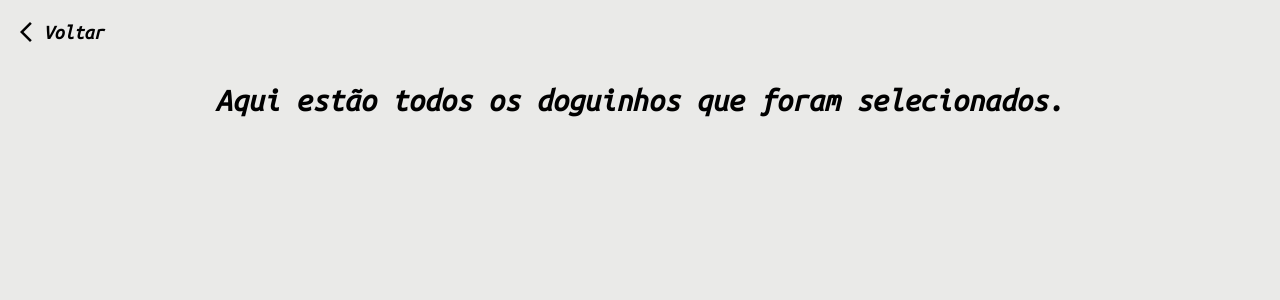
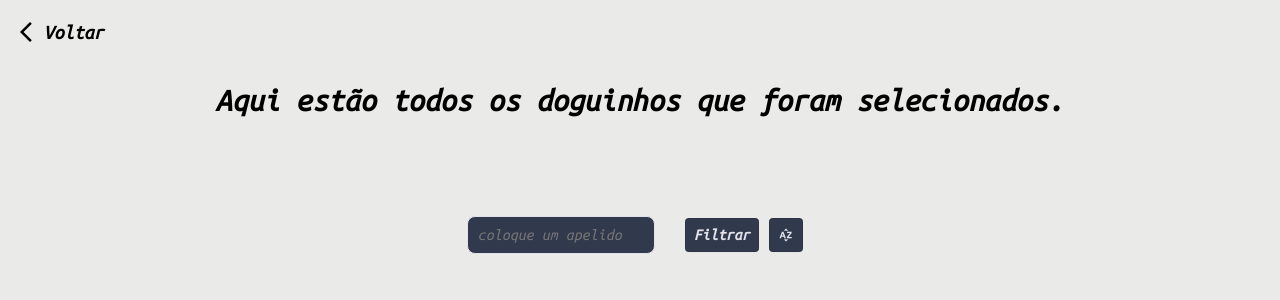
Before and after one commit to mikessdev/dog_FRONTEND, a Vue app: page /dogs in a window 1280 px wide. Shown: the top 300 px of the page. Built offline with nearby package versions, Linux system fonts and the light colour scheme.

Commit message:
feat: adding some files

```diff
--- a/index.html
+++ b/index.html
@@ -4,6 +4,8 @@
 <head>
   <meta charset="UTF-8">
   <link rel="icon" href="/favicon.ico">
+  <link rel="stylesheet"
+    href="https://fonts.googleapis.com/css2?family=Material+Symbols+Outlined:opsz,wght,FILL,GRAD@24,400,0,0" />
   <link rel="stylesheet"
     href="https://fonts.googleapis.com/css2?family=Material+Symbols+Outlined:opsz,wght,FILL,GRAD@24,400,0,0" />
   <link rel="stylesheet"
--- /dev/null
+++ b/src/components/Filter.vue
@@ -0,0 +1,67 @@
+<script setup lang="ts">
+import { ref } from "vue";
+
+const emit = defineEmits(["filter"]);
+
+const text = ref("");
+
+const search = () => {
+  console.log(text.value);
+};
+</script>
+
+<template>
+  <div class="filter">
+    <input placeholder="coloque um apelido" v-model="text" />
+    <button @click="search">Filtrar</button>
+    <span class="material-symbols-outlined"> sort_by_alpha </span>
+  </div>
+</template>
+
+<style scoped>
+.filter {
+  display: flex;
+  align-items: center;
+}
+.filter input {
+  margin-right: 30px;
+  padding: 10px;
+  border-radius: 8px;
+  border: 1px solid #e2e3ea;
+  background-color: #31394d;
+  border-color: #e2e3ea;
+  font-size: 16px;
+  color: #e2e3ea;
+}
+
+.filter input:focus {
+  outline: none;
+}
+
+.filter button,
+.filter span {
+  margin-right: 10px;
+  align-items: center;
+  background-color: #31394d;
+  color: #e2e3ea;
+  border: 1px solid rgba(0, 0, 0, 0.1);
+  border-radius: 0.25rem;
+  box-shadow: rgba(0, 0, 0, 0.02) 0 1px 3px 0;
+  box-sizing: border-box;
+  font-weight: 600;
+  padding: 8px;
+  cursor: pointer;
+  display: inline-flex;
+  font-size: 16px;
+}
+
+.filter button:hover,
+.filter button:focus {
+  border-color: rgba(0, 0, 0, 0.15);
+  box-shadow: rgba(0, 0, 0, 0.1) 0 4px 12px;
+}
+
+.filter button:hover {
+  transform: translateY(-1px);
+}
+</style>
--- a/src/views/DogsView.vue
+++ b/src/views/DogsView.vue
@@ -1,6 +1,7 @@
 <script setup lang="ts">
 import useDogStorage from "@/composables/useDogStorage";
 import Card from "@/components/Card.vue";
+import Filter from "@/components/Filter.vue";
 </script>
 
 <template>
@@ -12,7 +13,9 @@ import Card from "@/components/Card.vue";
       </div>
     </router-link>
     <h1>Aqui estão todos os doguinhos que foram selecionados.</h1>
-
+    <div class="filter-container">
+      <Filter text="" />
+    </div>
     <ul class="card-group">
       <li v-for="(dog, index) in useDogStorage.getAllDogs()" :key="index">
         <Card :breed="dog" />
@@ -45,4 +48,11 @@ import Card from "@/components/Card.vue";
   flex-wrap: wrap;
   gap: 20px;
 }
+
+.filter-container {
+  margin: 60px 0px;
+  width: 100%;
+  display: flex;
+  justify-content: center;
+}
 </style>
```
